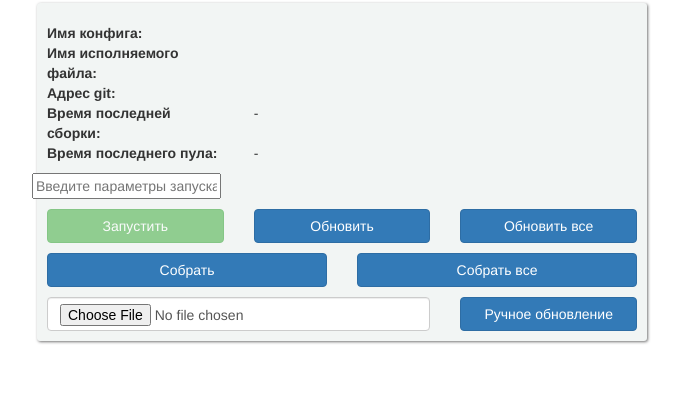
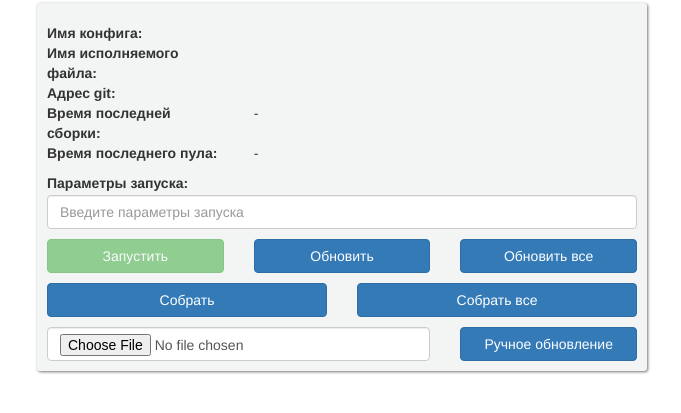
Before and after one commit to SilentLegionInc/settings-control, a Flask app: template backend/toolbelt/templates/modules.html in a window 1280 px wide. Shown: the part 52-465 px from the top of the page, without its empty margins (298-979 px from the left). Run offline with Flask 2, Linux system fonts and the light colour scheme; the template is opened without the code that fills it, so the values that code supplies are empty; parts of the project's set-up code (start-up, migrations or seed data) failed here and were passed over; some libraries are stand-ins or nearby versions.

Commit message:
added cmd params to flask

```diff
--- a/backend/toolbelt/main.py
+++ b/backend/toolbelt/main.py
@@ -188,7 +188,7 @@ def modules():
 def run_core():
     cmd_params = request.form.get('cmd_params') or ''
     if ModulesService().run_core(cmd_params=cmd_params):
-        flash('Ядро успешно запущено с параметрами {}'.format(cmd_params))
+        flash('Ядро успешно запущено')
         return redirect(url_for('modules'))
     else:
         raise ServerException('Не удалось запустить ядро', status.HTTP_500_INTERNAL_SERVER_ERROR)
--- a/backend/toolbelt/templates/modules.html
+++ b/backend/toolbelt/templates/modules.html
@@ -58,7 +58,10 @@
                 </div>
                 <form action="/core/run" method="POST">
                 <div class="row mt-3 mb-3">
-                    <input type="text" name="cmd_params" placeholder="Введите параметры запуска">
+                    <label class="col-lg-12 col-md-12 col-form-label mb-1" for="repositoriesPlatform">Параметры запуска:</label>
+                    <div class="col-lg-12 col-md-12 col-xs-12">
+                        <input class="form-control" type="text" name="cmd_params" placeholder="Введите параметры запуска">
+                    </div>
                 </div>
                 <div class="row mt-3 mb-3">
                     <div class="col-xs-4 col-sm-4 col-md-4 col-lg-4">
```
